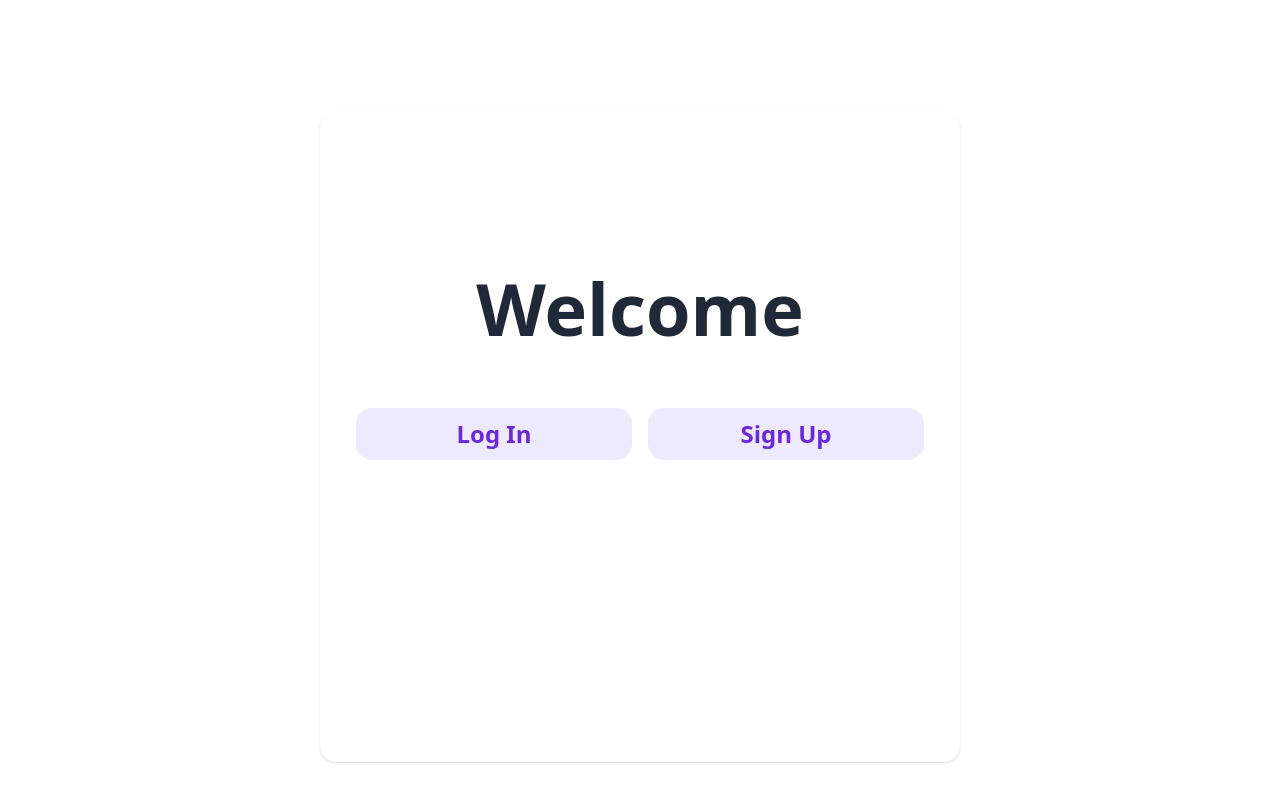
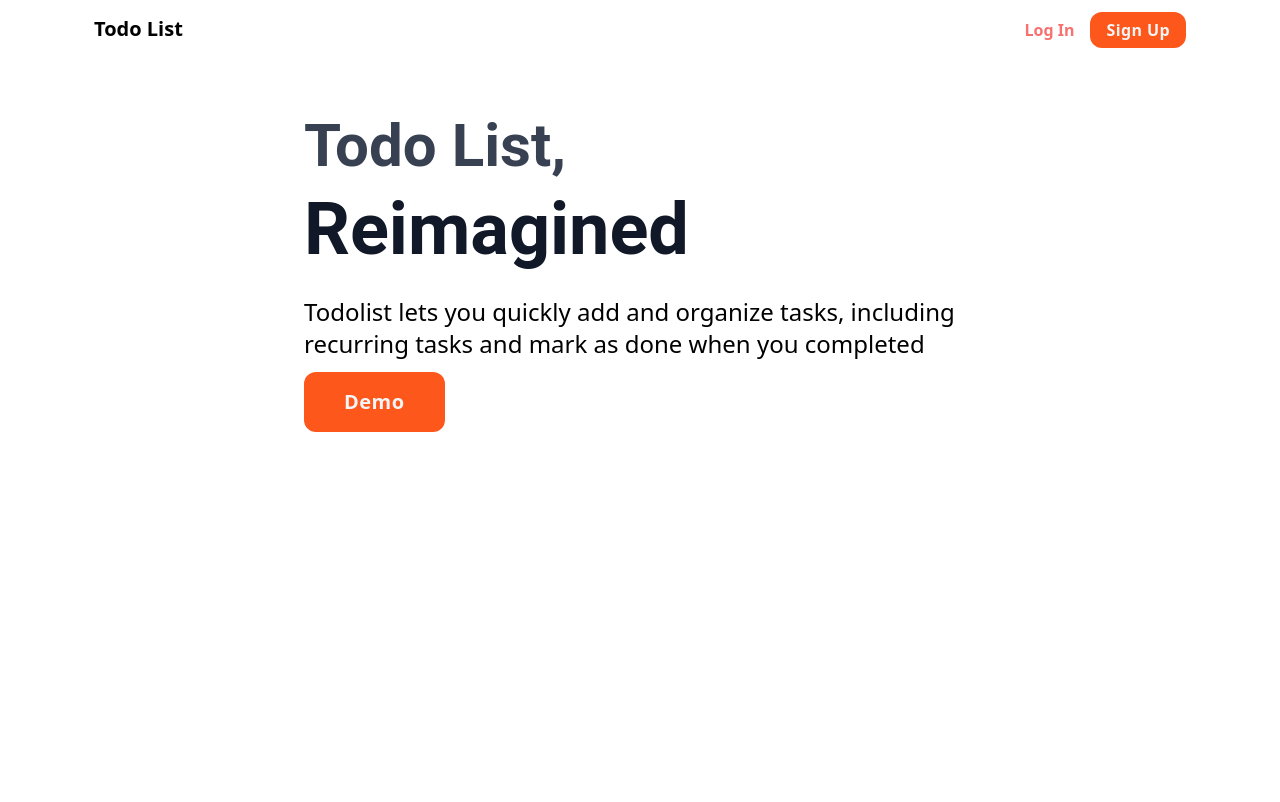
Before and after one commit to Jcheahh/TodoList-old, a React (Create React App) app: page / in a window 1280 px wide. Shown: the top 802 px of the page. Built offline with nearby package versions, Linux system fonts and the light colour scheme; no server answers.

Commit message:
Add new look of landing page using new ui component

```diff
--- a/src/component/LandingPage.jsx
+++ b/src/component/LandingPage.jsx
@@ -2,19 +2,36 @@ import React from "react";
 import {
     Link,
 } from "react-router-dom";
+import { Button } from "./ui/Button";
+import NavBar from "./ui/NavBar";
+import { Text } from "./ui/Text";
+import { Link as Link1 } from "./ui/Link";
 
 export default function LandingPage() {
     return (
-        <div className="App shadow font-sans px-9 py-16 flex justify-start flex-col w-4/6 max-w-screen-sm bg-white mx-auto my-28 rounded-2xl">
-            <h1 className="font-bold text-7xl text-gray-800 text-center mt-24">Welcome</h1>
-            <div className="text-center flex space-x-4 mt-16">
-                <Link to="/login" className="flex-1 text-2xl bg-purple-100 focus:outline-none text-sm py-2.5 px-8 rounded-2xl font-bold hover:bg-purple-600 hover:text-purple-100 text-purple-700 transform self-center">
-                    Log In
+        <>
+            <NavBar>
+                <Link1.Regular className={["mr-4 font-semibold"]} to="/login">Log In</Link1.Regular>
+                <Link to="/sign-up">
+                    <Button>Sign Up</Button>
                 </Link>
-                <Link to="/sign-up" className="flex-1 text-2xl bg-purple-100 focus:outline-none text-sm py-2.5 px-8 rounded-2xl font-bold hover:bg-purple-600 hover:text-purple-100 text-purple-700 transform self-center">
-                    Sign Up
-                </Link>
+            </NavBar>
+            <div className="flex justify-center">
+
+                <div className="text-left max-w-2xl py-14">
+                    <Text.H1 className={["font-bold"]}>
+                        <span className="text-6xl text-gray-700 block">Todo List,</span>
+                        <span>Reimagined</span>
+                    </Text.H1>
+                    <p className="py-3 text-2xl">
+                        Todolist lets you quickly add and organize tasks,
+                        including recurring tasks and mark as done when you completed
+                    </p>
+                    <Button isLarge>
+                        Demo
+                    </Button>
+                </div>
             </div>
-        </div>
+        </>
     );
 }
```
